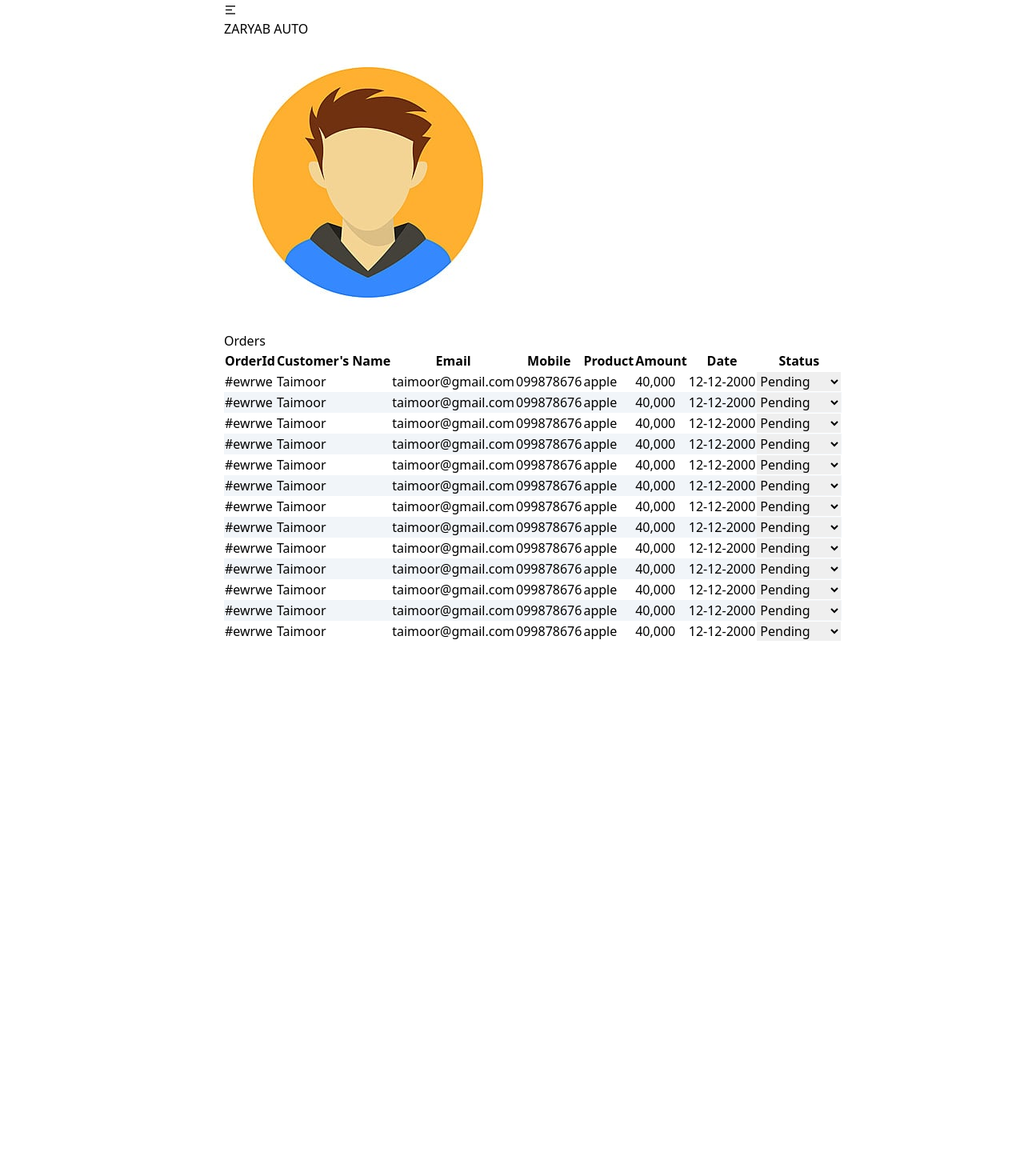
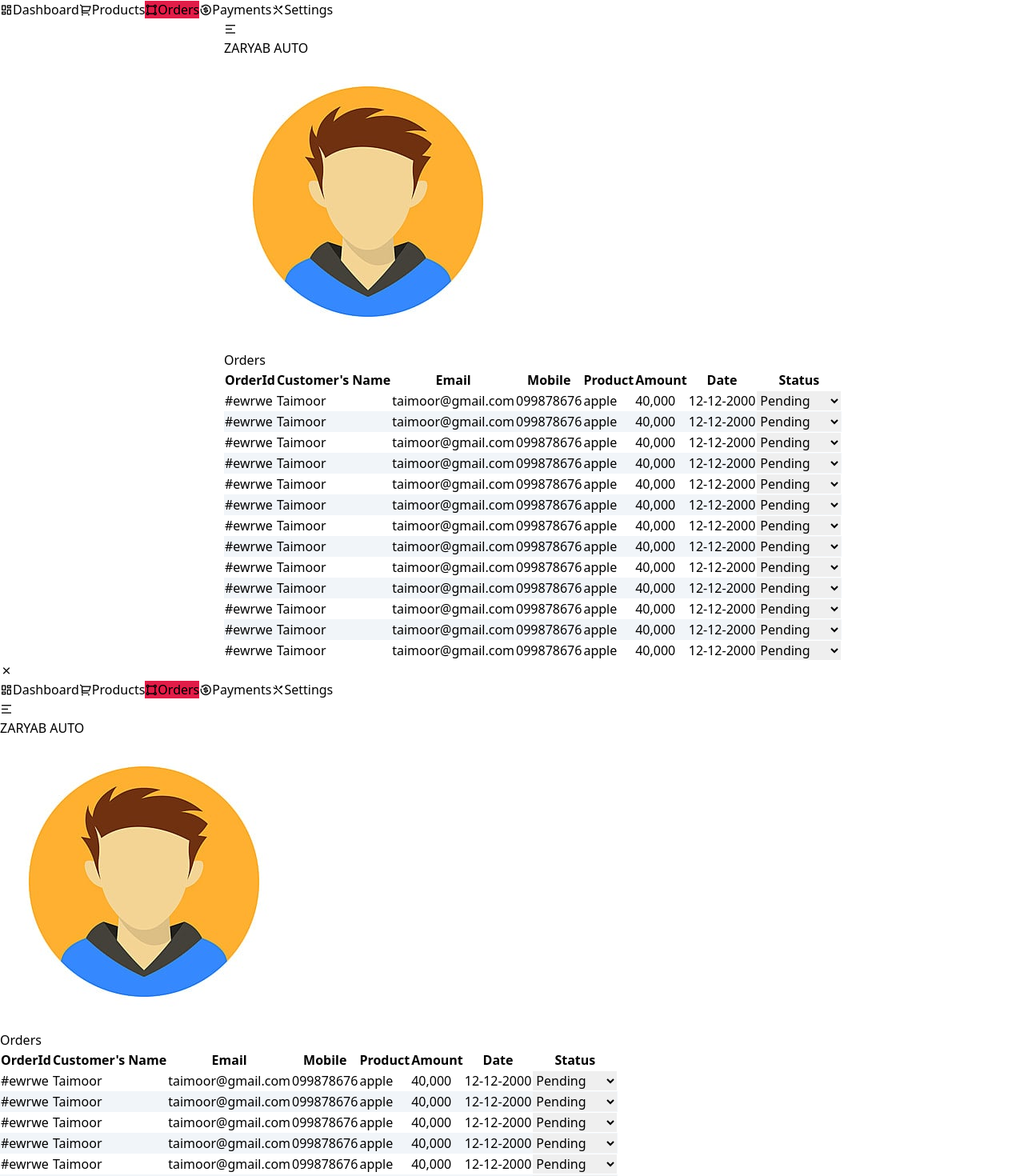
Before and after one commit to ShahTaimoor/Frontend, a React (Vite) app in the folder Zaryab-auto/: page /admin/orders in a window 1280 px wide. Shown: the top 1470 px of the page at 80% size. Before the commit the page ends 802 px from the top, so only its background shows below. Built offline with nearby package versions, Linux system fonts and the light colour scheme.

Commit message:
responsive

```diff
--- a/Zaryab-auto/src/components/admin/Product.jsx
+++ b/Zaryab-auto/src/components/admin/Product.jsx
@@ -3,9 +3,11 @@ import Layout from "./layout"
 const Products = () => {
   return (
     <Layout>
+
     <div>
       assa
     </div>
+
     </Layout>
   )
 }
--- a/Zaryab-auto/src/components/admin/layout.jsx
+++ b/Zaryab-auto/src/components/admin/layout.jsx
@@ -1,19 +1,63 @@
 import React, { useState } from 'react'
-
+import { Link, useLocation } from 'react-router-dom'
 const Layout = ({children}) => {
 
     const [size,setSize] = useState(280)
+     const [mobileSize,setMobileSize] = useState(0)
     const [accountMenu,setAccountMenu] = useState(false)
+    const Location = useLocation()
+
+    const menus =  [
+         {
+            label:'Dashboard',
+            icon:  <i className="ri-dashboard-line mr-2"></i>,
+            link:'/admin/dashboard'
+        },
+        {
+            label:'Products',
+            icon:  <i className="ri-shopping-cart-2-line mr-2"></i>,
+            link:'/admin/products'
+        },
+        {
+            label:'Orders',
+            icon:    <i className="ri-shape-line mr-2"></i>,
+            link: '/admin/orders'
+        },
+{
+            label:'Payments',
+            icon:    <i className="ri-refund-2-line mr-2"></i>,
+            link: '/admin/payments'
+        },
+        {  label:'Settings',
+            icon:    <i className="ri-tools-line mr-2"></i>,
+            link: '/admin/settings'
+        },
+    ]
 
     return (
     <>
+    {/* Desktop */}
 
-    <div>
+    <div className='md:block hidden'>
        <aside
        style={{width: size,transition:'0.3s'}}
 
-       className='w-[280px] bg-indigo-500 fixed top-0 left-0 h-full'>
+       className='overflow-hidden w-[280px] bg-indigo-500 fixed top-0 left-0 h-full'>
+           <div className='flex flex-col'>
+            {
+                menus.map((item, index)=>(
+           <Link style={{
+            background: (Location.pathname === item.link) ? '#e11d48' : 'transparent'
+           }} key={index} className='px-4 py-3 text-gray-50 text-[17.5px] hover:bg-rose-600 hover:text-white' to={item.link}>
+           {item.icon}
+           {item.label}
+           </Link>
+                ))
+            }
 
+
+
+           </div>
        </aside>
 
        <section className='bg-gray-100 h-screen' style={{marginLeft:size,transition:'0.3s'}}>
@@ -62,6 +106,79 @@ const Layout = ({children}) => {
        </section>
     </div>
 
+    {/* Mobile */}
+
+     <div className='md:hidden block'>
+       <aside
+       style={{width: mobileSize,transition:'0.3s'}}
+
+       className='overflow-hidden w-[280px] z-50 bg-indigo-500 fixed top-0 left-0 h-full'>
+
+         <button onClick={()=>setMobileSize(mobileSize === 0 ? 280 : 0)} className='hover:bg-indigo-500 px-2 py-1'>
+                <i class="ri-close-line absolute top-2 right-4 text-xl"></i>
+               </button>
+           <div className='flex flex-col'>
+            {
+                menus.map((item, index)=>(
+           <Link style={{
+            background: (Location.pathname === item.link) ? '#e11d48' : 'transparent'
+           }} key={index} className='px-4 py-3 text-gray-50 text-[17.5px] hover:bg-rose-600 hover:text-white' to={item.link}>
+           {item.icon}
+           {item.label}
+           </Link>
+                ))
+            }
+       </div>
+       </aside>
+
+       <section className='bg-gray-100 h-screen '>
+        <nav className='sticky top-0 left-0 bg-white  shadow p-6 flex items-center justify-between'>
+            <div className='flex items-center gap-2 text-xl'>
+               <button onClick={()=>setMobileSize(mobileSize === 0 ? 280 : 0)} className='hover:bg-indigo-500 px-2 py-1'>
+                <i className="ri-menu-2-line text-xl"></i>
+               </button>
+
+               <h1>ZARYAB AUTO</h1>
+            </div>
+
+            <div>
+                <button className='relative'>
+                    <img
+                    onClick={()=>setAccountMenu(!accountMenu)}
+                     src="/images/avatar.jpg" alt=""
+                    className='w-10 h-10 rounded-full'/>
+                    {
+                        accountMenu &&   <div className='absolute top-18 right-0 bg-white shadow-lg p-6 w-[180px] '>
+
+
+                        <div >
+                            <h1 className='text-lg font-semibold'>Taimoor</h1>
+                            <p className='text-gray-500'>example@gmail.com</p>
+                            <div className='h-px bg-gray-200 my-4'>
+
+                            </div>
+                            <button>
+                                    <i class="ri-logout-circle-r-line mr-2"></i>
+                                    Logout</button>
+                        </div>
+                    </div>
+                    }
+
+
+                </button>
+            </div>
+
+        </nav>
+        <div className='p-6'>
+        {
+            children
+        }
+        </div>
+       </section>
+    </div>
+
+
+
   </>
   )
 }
```
